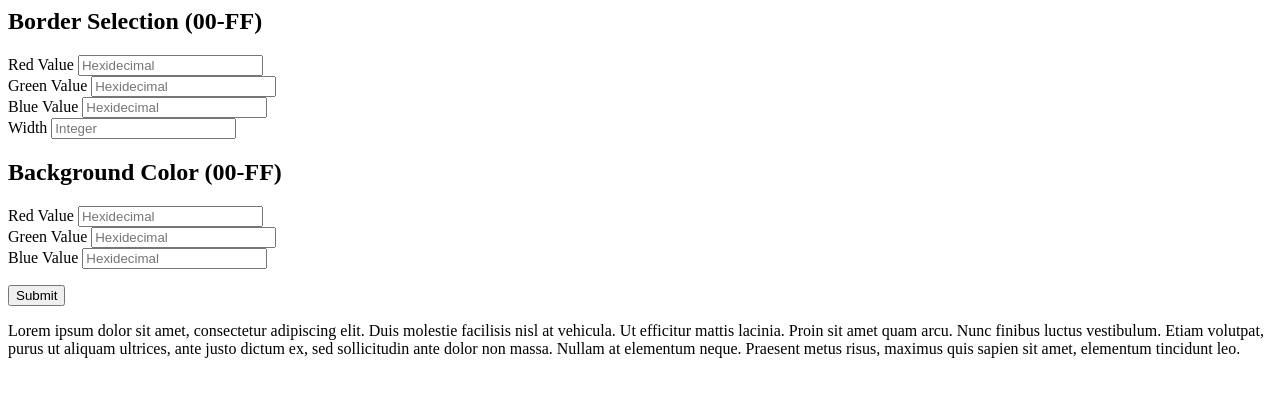
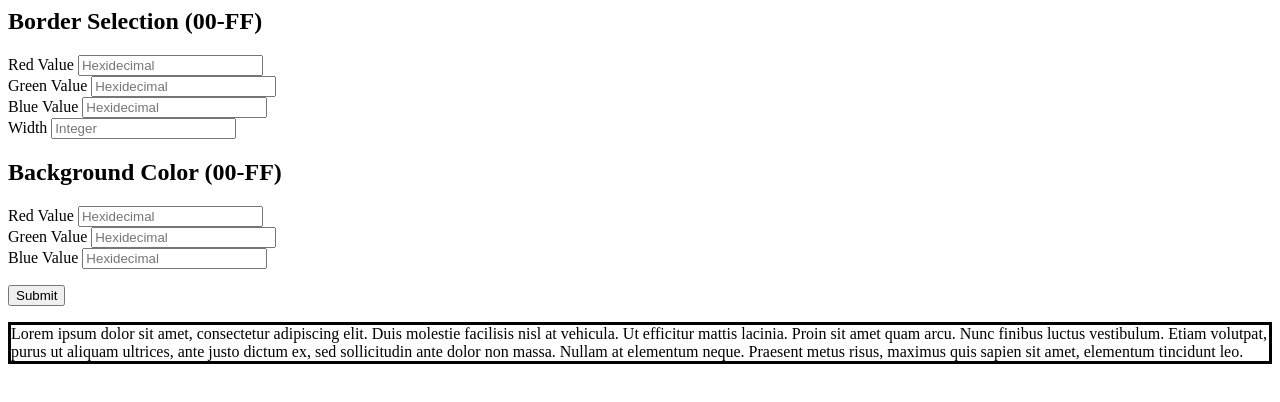
Before and after one commit to bowenaidan/eecs448-lab-8, a plain HTML site: page Exercise4/exercise4.html in a window 1280 px wide. Drawn offline with Linux system fonts and the light colour scheme.

Commit message:
update exercise 4

```diff
--- a/Exercise4/exercise4.html
+++ b/Exercise4/exercise4.html
@@ -19,7 +19,7 @@
             <input type="text"  id="background_blue" placeholder="Hexidecimal"><br>
         </form>
         <button onclick="cssChange()">Submit</button>
-        <p id="paragraph">Lorem ipsum dolor sit amet, consectetur adipiscing elit. Duis molestie facilisis nisl at vehicula.
+        <p id="paragraph" style="border-style: solid;">Lorem ipsum dolor sit amet, consectetur adipiscing elit. Duis molestie facilisis nisl at vehicula.
         Ut efficitur mattis lacinia. Proin sit amet quam arcu. Nunc finibus luctus vestibulum. Etiam volutpat,
         purus ut aliquam ultrices, ante justo dictum ex, sed sollicitudin ante dolor non massa. Nullam at elementum
         neque. Praesent metus risus, maximus quis sapien sit amet, elementum tincidunt leo.</p>
@@ -45,7 +45,7 @@
                         background_color+=form.elements[i].value;
                     }
                 }
-                document.getElementById("paragraph").style = "border-color:" + border_color + ";border-width:" + border_width + ";background-color:" + background_color +";";
+                document.getElementById("paragraph").style = "border: " + border_color + ";border-width: " + border_width + ";background-color: " + background_color +";";
             }
         </script>
     </body>
--- a/Exercise4/stylesheet.css
+++ b/Exercise4/stylesheet.css
@@ -1,5 +1,5 @@
 p
 {
     border-style: solid;
-    line-height: 1;
+    line-height: 10px;
 }
```
